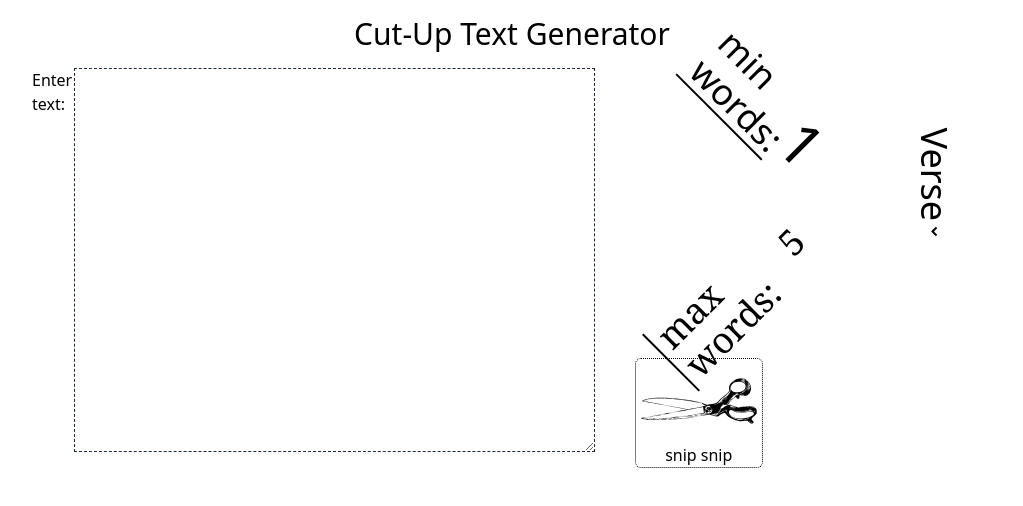
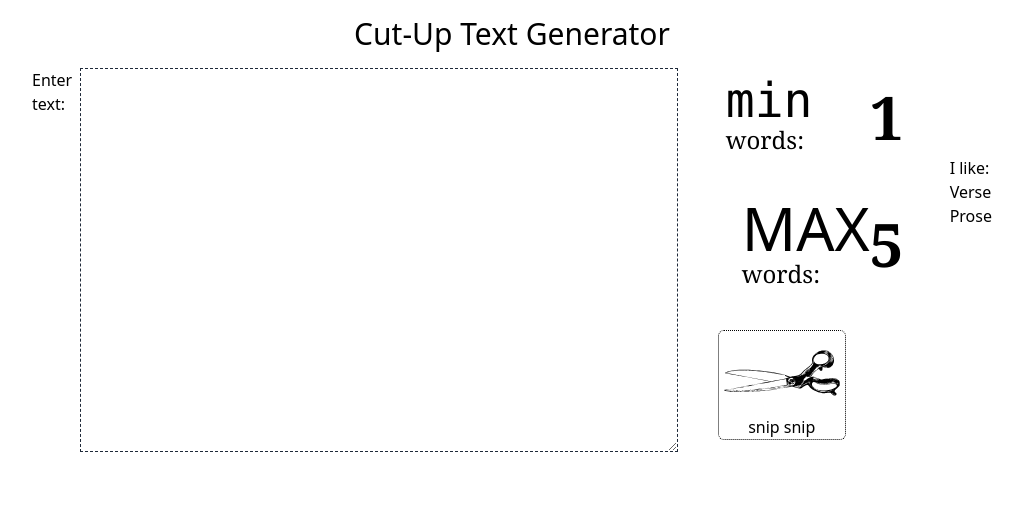
Before and after one commit to dku7/cut-up-tool, a React (Vite) app: page / in a window 1280 px wide. Shown: the top 506 px of the page, without its empty margins (128-1151 px from the left). Built offline with nearby package versions, Linux system fonts and the light colour scheme.

Commit message:
change interface and type to PascalCase

```diff
--- a/src/components/Settings.tsx
+++ b/src/components/Settings.tsx
@@ -1,11 +1,11 @@
-import { cutUpFormat, cutUpLength } from "../types/types";
+import { CutUpFormat, CutUpLength } from "../types/types";
 
 interface SettingsProps {
-  cutUpLength: cutUpLength;
-  format: cutUpFormat;
+  cutUpLength: CutUpLength;
+  format: CutUpFormat;
   handleMinWordsChange: (event: React.ChangeEvent<HTMLInputElement>) => void;
   handleMaxWordsChange: (event: React.ChangeEvent<HTMLInputElement>) => void;
-  handleFormatChange: (event: React.ChangeEvent<HTMLSelectElement>) => void;
+  handleFormatChange: (format: CutUpFormat) => void;
 }
 
 export default function Settings(props: SettingsProps) {
@@ -20,38 +20,49 @@ export default function Settings(props: SettingsProps) {
   return (
     <div className="flex">
       <div>
-        <div className="flex rotate-45 ml-20 text-4xl">
-          <label htmlFor="min-words" className="border-b-2 border-b-black pl-2">
-            min words:
+        <div className="flex ml-10">
+          <label htmlFor="min-words" className="pl-2">
+            <span className="lowercase font-mono text-5xl">min</span>
+            <span className="font-serif text-2xl"> words:</span>
           </label>
           <input
             type="number"
             id="min-words"
             onChange={handleMinWordsChange}
             value={cutUpLength.min}
-            className="w-20 text-6xl"
+            className="w-20 text-6xl font-extrabold font-serif"
           />
         </div>
-        <div className="flex -rotate-45 font-serif text-4xl mt-20 ml-10 border-l-2 border-l-black pl-2">
-          <label htmlFor="max-words">max words:</label>
+        <div className="flex mt-10 ml-14 pl-2">
+          <label htmlFor="max-words">
+            <span className="uppercase font-sans text-6xl">max</span>
+            <span className="font-serif text-2xl"> words:</span>
+          </label>
           <input
             type="number"
             id="max-words"
             onChange={handleMaxWordsChange}
             value={cutUpLength.max}
-            className="w-20"
+            className="w-20 text-6xl font-extrabold font-serif"
           />
         </div>
       </div>
       <div className="mt-20">
-        <select
-          id="format"
-          value={format}
-          onChange={handleFormatChange}
-          className="font-cursive text-4xl rotate-90">
-          <option value="verse">Verse</option>
-          <option value="prose">Prose</option>
-        </select>
+        I like:
+        <input
+          type="radio"
+          name="format"
+          id="Verse"
+          className="appearance-none"
+        />
+        <label htmlFor="Verse">Verse</label>
+        <input
+          type="radio"
+          name="format"
+          id="Prose"
+          className="appearance-none"
+        />
+        <label htmlFor="Prose">Prose</label>
       </div>
     </div>
   );
--- a/src/components/TextConsumer.tsx
+++ b/src/components/TextConsumer.tsx
@@ -4,11 +4,11 @@ import {
   getRandomFontStyle,
   getRandomLineLength,
 } from "../utils/utils";
-import { cutUpFormat, cutUpLength } from "../types/types";
+import { CutUpFormat, CutUpLength } from "../types/types";
 import Settings from "./Settings";
 import scissorsSVG from "../assets/scissors.svg";
 
-const defaultCutUpLength: cutUpLength = {
+const defaultCutUpLength: CutUpLength = {
   min: 1,
   max: 5,
 };
@@ -16,9 +16,9 @@ const defaultCutUpLength: cutUpLength = {
 export default function TextConsumer() {
   const [text, setText] = useState("");
   const [cutUpLength, setCutUpLength] =
-    useState<cutUpLength>(defaultCutUpLength);
+    useState<CutUpLength>(defaultCutUpLength);
   const [cutUpText, setCutUpText] = useState<string[]>([]);
-  const [cutUpFormat, setCutUpFormat] = useState<cutUpFormat>("verse");
+  const [cutUpFormat, setCutUpFormat] = useState<CutUpFormat>("verse");
 
   const handleTextChange = (event: React.ChangeEvent<HTMLTextAreaElement>) => {
     setText(event.target.value);
@@ -32,8 +32,8 @@ export default function TextConsumer() {
     setCutUpLength({ ...cutUpLength, max: Number(event.target.value) });
   };
 
-  const handleFormatChange = (event: React.ChangeEvent<HTMLSelectElement>) => {
-    setCutUpFormat(event.target.value as cutUpFormat);
+  const handleFormatChange = (format: CutUpFormat) => {
+    setCutUpFormat(format);
   };
 
   const handleCutUpText = useCallback(() => {
--- a/src/types/types.d.ts
+++ b/src/types/types.d.ts
@@ -1,6 +1,6 @@
-export interface cutUpLength {
+export interface CutUpLength {
   min: number;
   max: number;
 }
 
-export type cutUpFormat = "verse" | "prose";
+export type CutUpFormat = "verse" | "prose";
```
